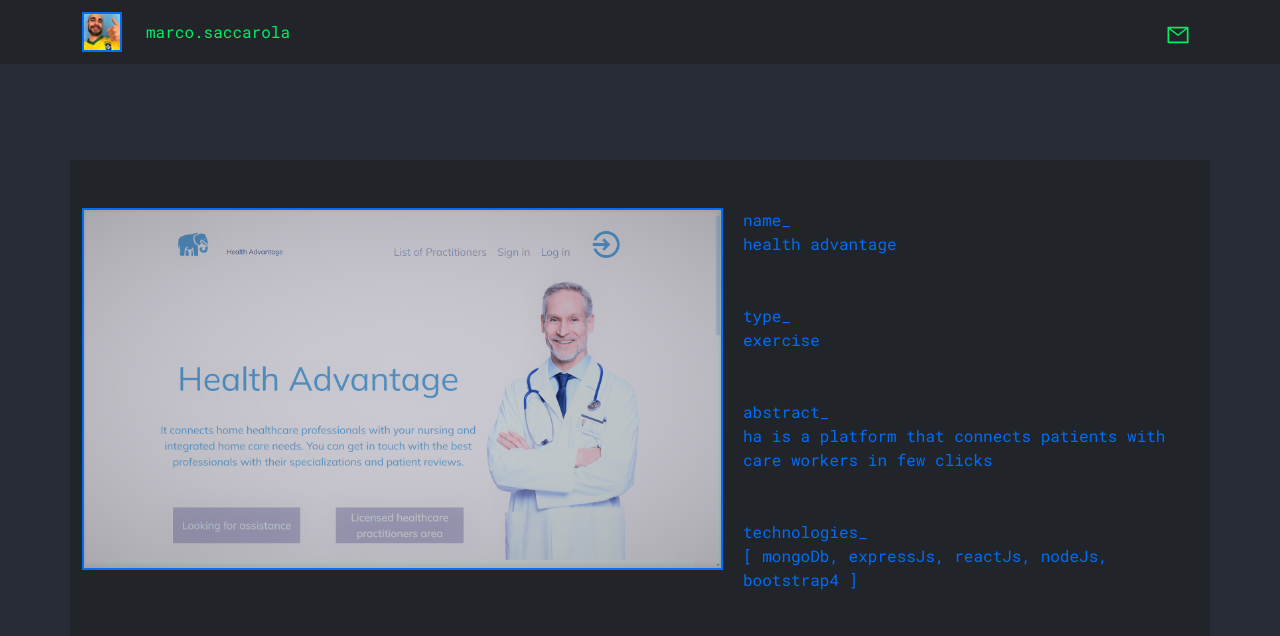
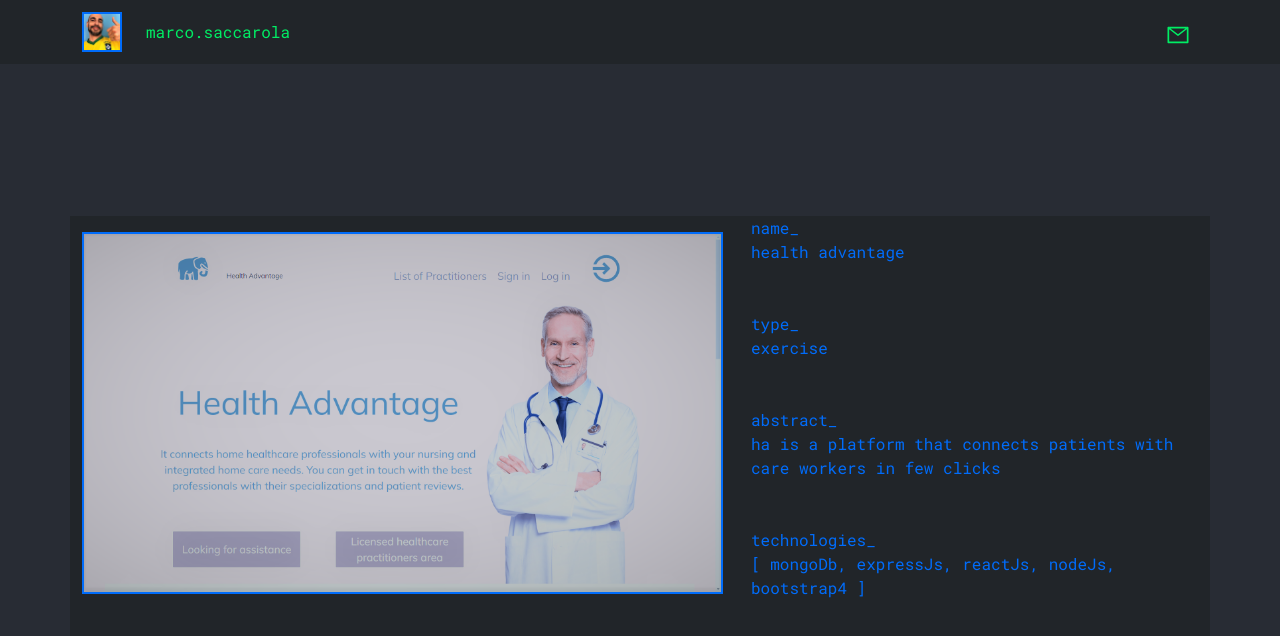
Before and after one commit to marcosaccarola/Portfolio, a React (Create React App) app: page / in a window 1280 px wide. Shown: the top 636 px of the page. Built offline with nearby package versions, Linux system fonts and the light colour scheme.

Commit message:
deploy alignment

```diff
--- a/src/components/000.css
+++ b/src/components/000.css
@@ -18,7 +18,7 @@
 }
 
 .con {
-  margin-top: 8vh !important;
+  margin-top: 16vh !important;
   /* min-height: 76vh !important; */
   margin-bottom: 8vh;
 }
--- a/src/components/200-Central.jsx
+++ b/src/components/200-Central.jsx
@@ -8,7 +8,7 @@ const Central=()=>{
             <Container className='bg-dark con'>
                 <Row className='text-blue'>
                     <Col lg={7} className='box-little'>
-                        <Image src={ha} className='img-fluid border-blue my-5' />
+                        <Image src={ha} className='img-fluid border-blue my-3' />
                     </Col>
                     {/* <Col xs={6} className='box-little row  px-5'>
                     </Col> */}
@@ -18,8 +18,8 @@ const Central=()=>{
                         </Col>
                     </Col> */}
 
-                    <Col className='box-little my-auto px-2'>
-                        <Col xs={12} className='text-start my-5'>
+                    <Col className='box-little my-auto px-3'>
+                        <Col xs={12} className='text-start mb-5'>
                             name_ <br/>
                             health advantage
                         </Col>
```
